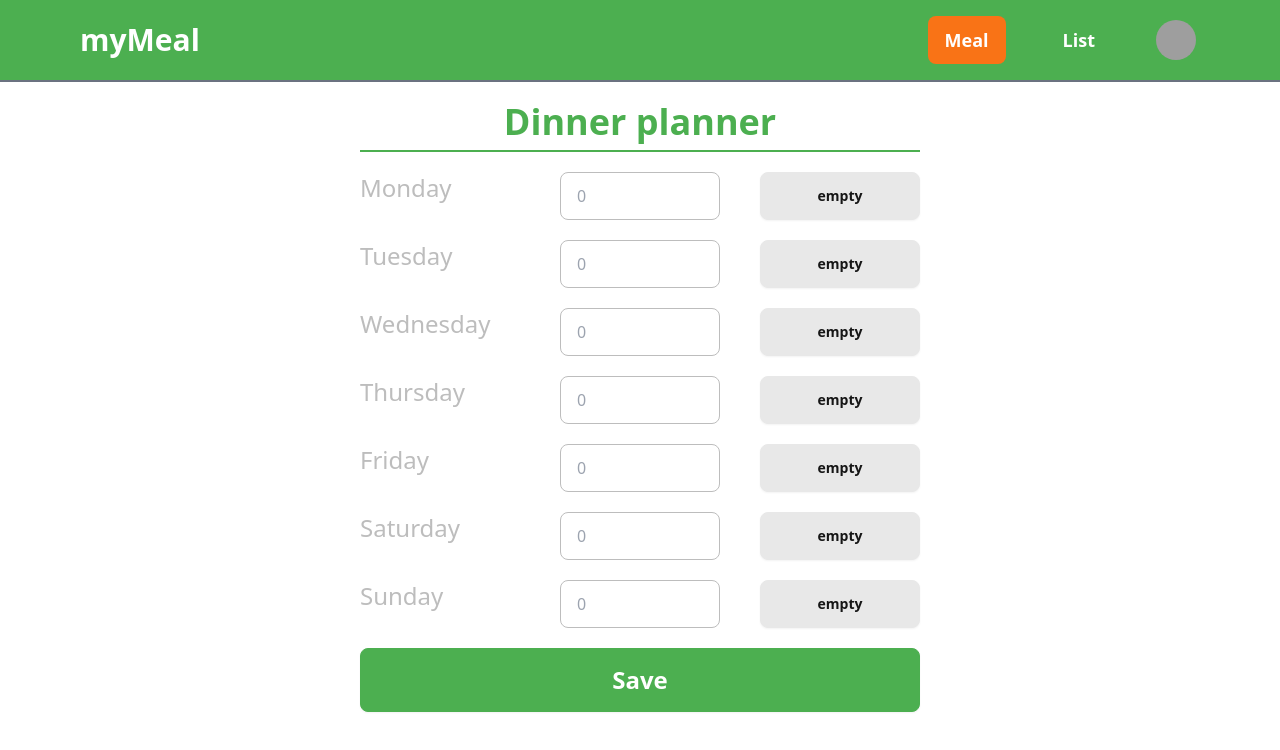
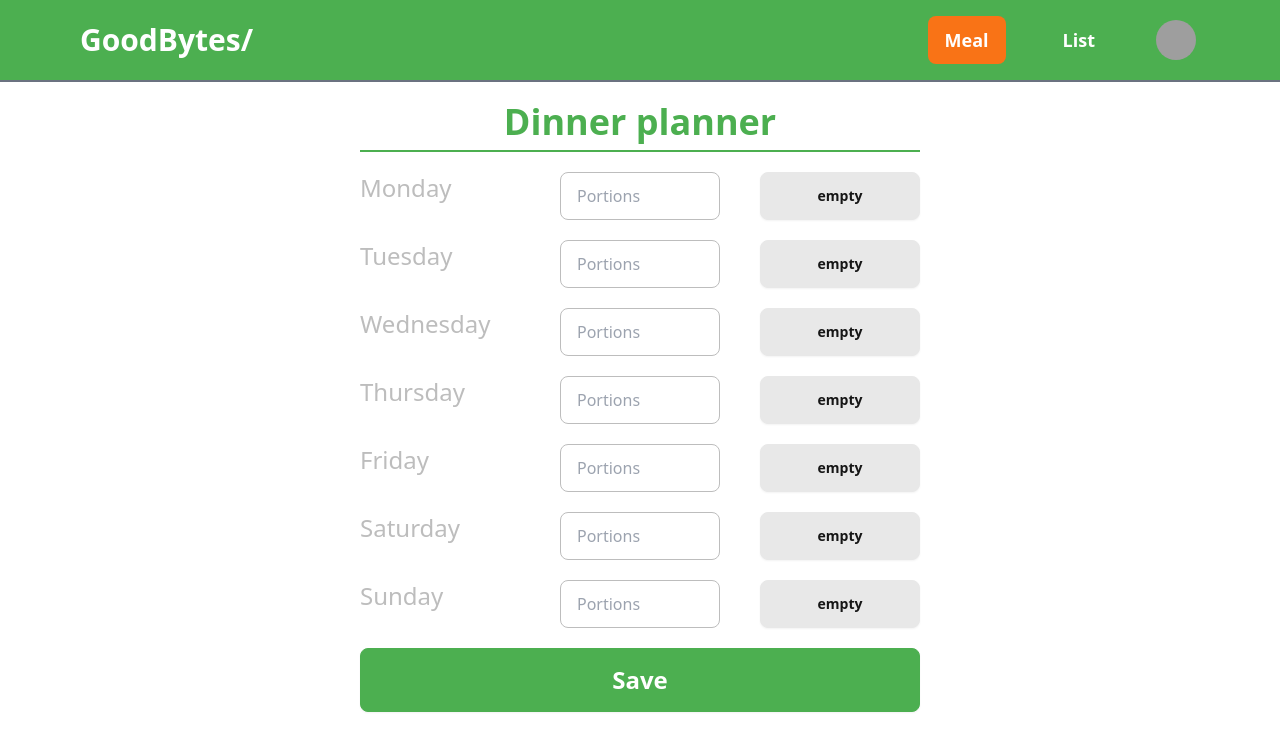
Before and after one commit to TobiasBlankJohansson/meal-fullstack-app, a React (Vite) app in the folder frontend/: page / in a window 1280 px wide. Shown: the top 750 px of the page. Built offline with nearby package versions, Linux system fonts and the light colour scheme; no server answers; grey boxes are pictures that could not be loaded.

Commit message:
feat:addd ui improments

```diff
--- a/frontend/src/components/Meal/WeekFormItem.tsx
+++ b/frontend/src/components/Meal/WeekFormItem.tsx
@@ -23,7 +23,7 @@ export function WeekFormItem({
       <div className="tooltip" data-tip="Enter how many portions">
         <input
           type="number"
-          placeholder={servings + ""}
+          placeholder={0 ? (servings + "") : "Portions"}
           className="input w-full max-w-xs border-neutral focus:ring-primary focus:border-primary"
           min={0}
           onChange={(input) =>
--- a/frontend/src/components/Navbar.tsx
+++ b/frontend/src/components/Navbar.tsx
@@ -8,8 +8,12 @@ export function Navbar() {
     <>
       <nav className="navbar bg-primary text-primary-content px-20 border-b-2 border-gray-500">
         <header className="flex-1">
-          <Link to="/" onClick={()=>setSelected(()=>0)} className="text-base-100 text-3xl font-bold">
-            myMeal
+          <Link
+            to="/"
+            onClick={() => setSelected(() => 0)}
+            className="text-base-100 text-3xl font-bold"
+          >
+            GoodBytes/
           </Link>
         </header>
         <section className="flex-none">
@@ -17,8 +21,10 @@ export function Navbar() {
             <li className="px-5">
               <Link
                 to="/"
-                onClick={()=>setSelected(()=>0)}
-                className={`btn btn-ghost hover:bg-secondary text-lg text-base-100 font-bold ${selected == 0 && "bg-secondary"}`}
+                onClick={() => setSelected(() => 0)}
+                className={`btn btn-ghost hover:bg-secondary text-lg text-base-100 font-bold ${
+                  selected == 0 && "bg-secondary"
+                }`}
               >
                 Meal
               </Link>
@@ -26,8 +32,10 @@ export function Navbar() {
             <li className="px-5">
               <Link
                 to="/list"
-                onClick={()=>setSelected(()=>1)}
-                className={`btn btn-ghost hover:bg-secondary text-lg text-base-100 font-bold ${selected == 1 && "bg-secondary"}`}
+                onClick={() => setSelected(() => 1)}
+                className={`btn btn-ghost hover:bg-secondary text-lg text-base-100 font-bold ${
+                  selected == 1 && "bg-secondary"
+                }`}
               >
                 List
               </Link>
```
